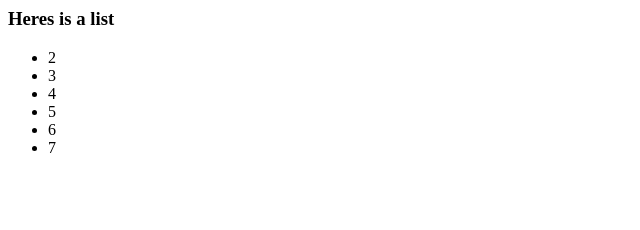
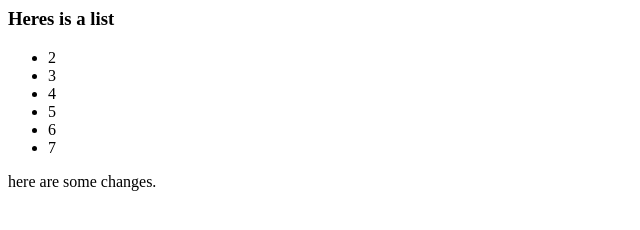
Before and after one commit to dugenhiser/CS213, a plain HTML site: page index.html in a window 1280 px wide. Shown: the whole page, without its empty margins (0-640 px from the left). Drawn offline with Linux system fonts and the light colour scheme.

Commit message:
here are some changes

```diff
--- a/index.html
+++ b/index.html
@@ -13,7 +13,8 @@
              <li>5</li>
              <li>6</li>
              <li>7</li>
-        </ul>
+           </ul>
+            <p>here are some changes.</p>
         </div>
     </body>
 </html>
```
